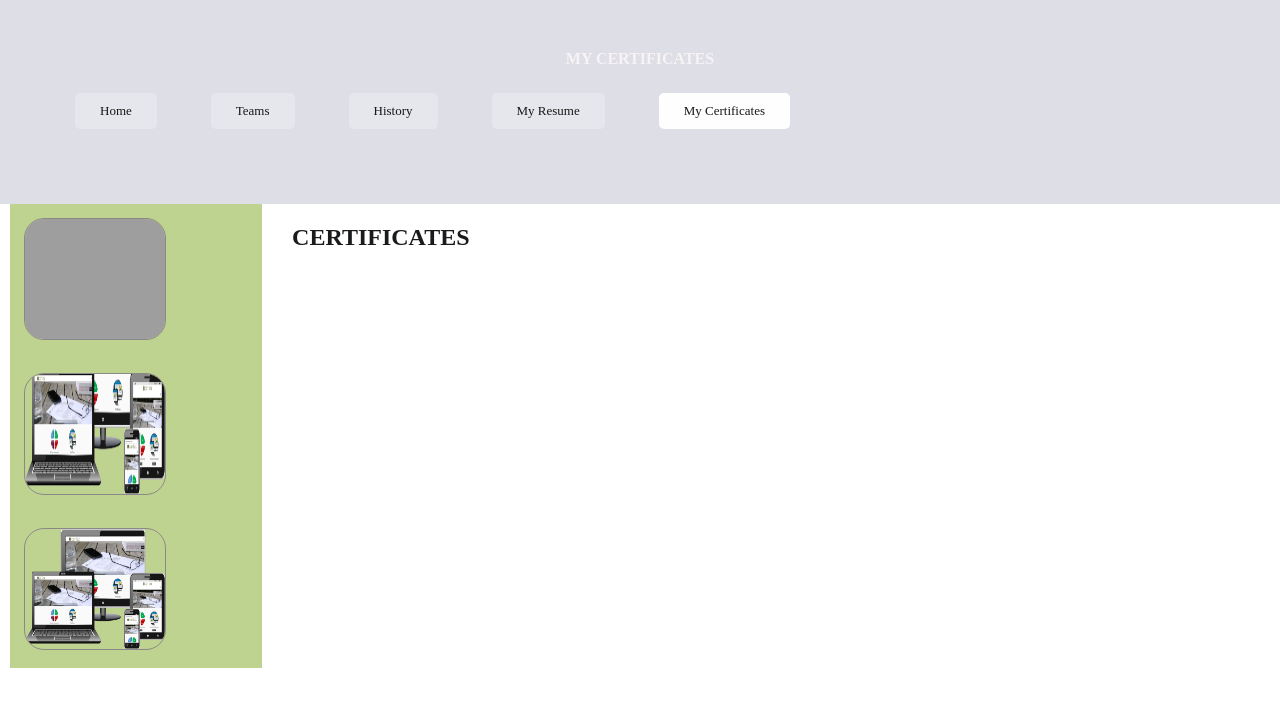
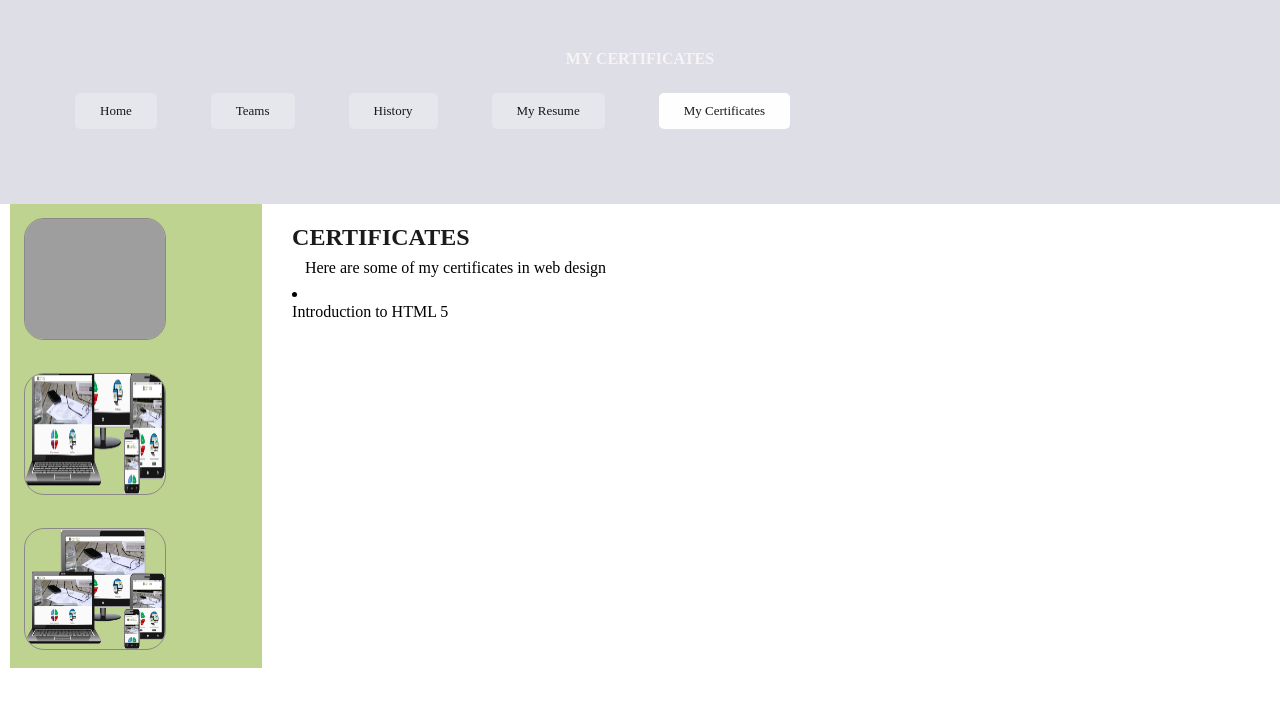
Before and after one commit to Lukman10a/portfolio, a plain HTML site: page certificates.html in a window 1280 px wide. Drawn offline with Linux system fonts and the light colour scheme; grey boxes are pictures that could not be loaded.

Commit message:
Update certificates.html

```diff
--- a/certificates.html
+++ b/certificates.html
@@ -28,7 +28,12 @@
       </aside>
       <section class="right">
         <h2>CERTIFICATES</h2>
-        <p></p>
+        <p>Here are some of my certificates in web design</p>
+        <li>
+          <ul>
+            Introduction to HTML 5
+          </ul>
+        </li>
       </section>
     </main>
   </body>
```
